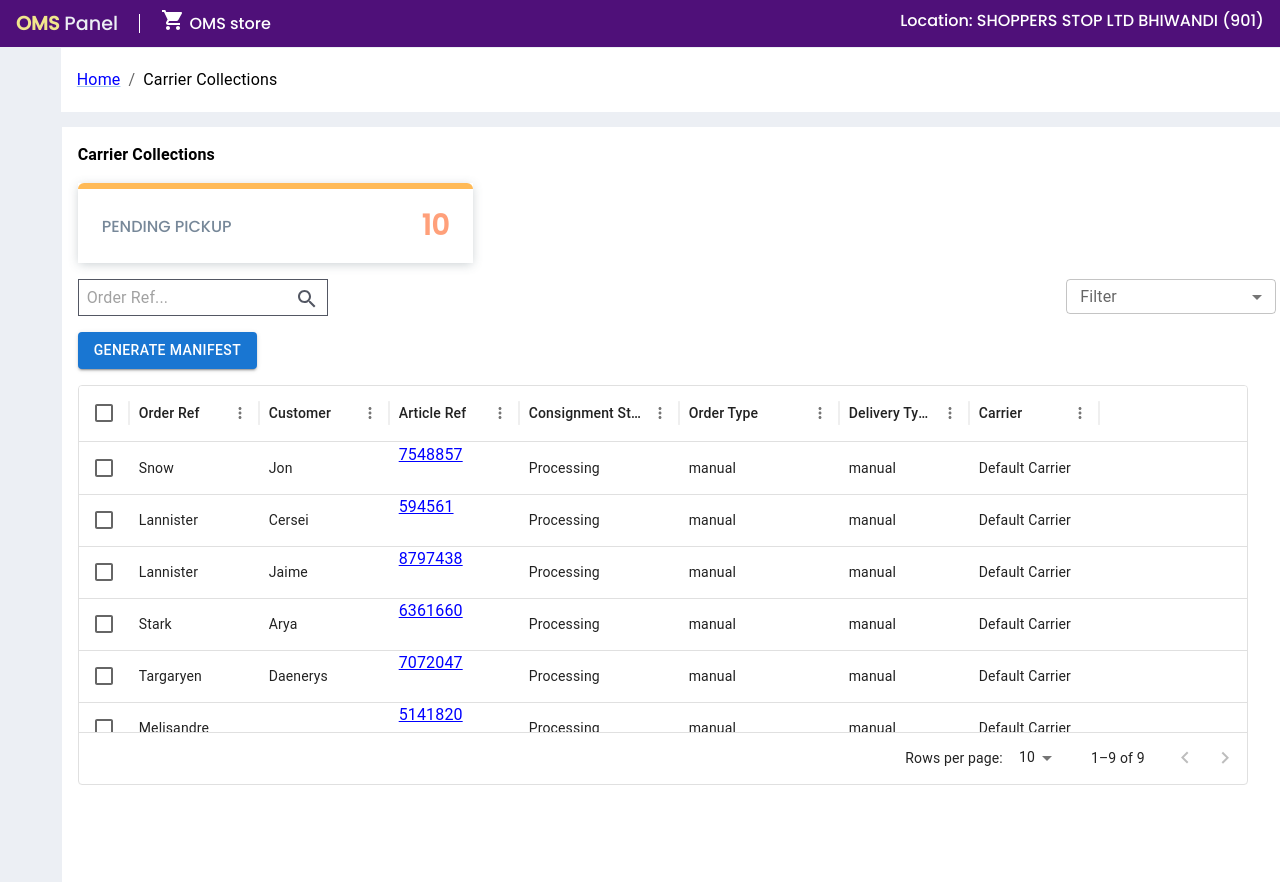
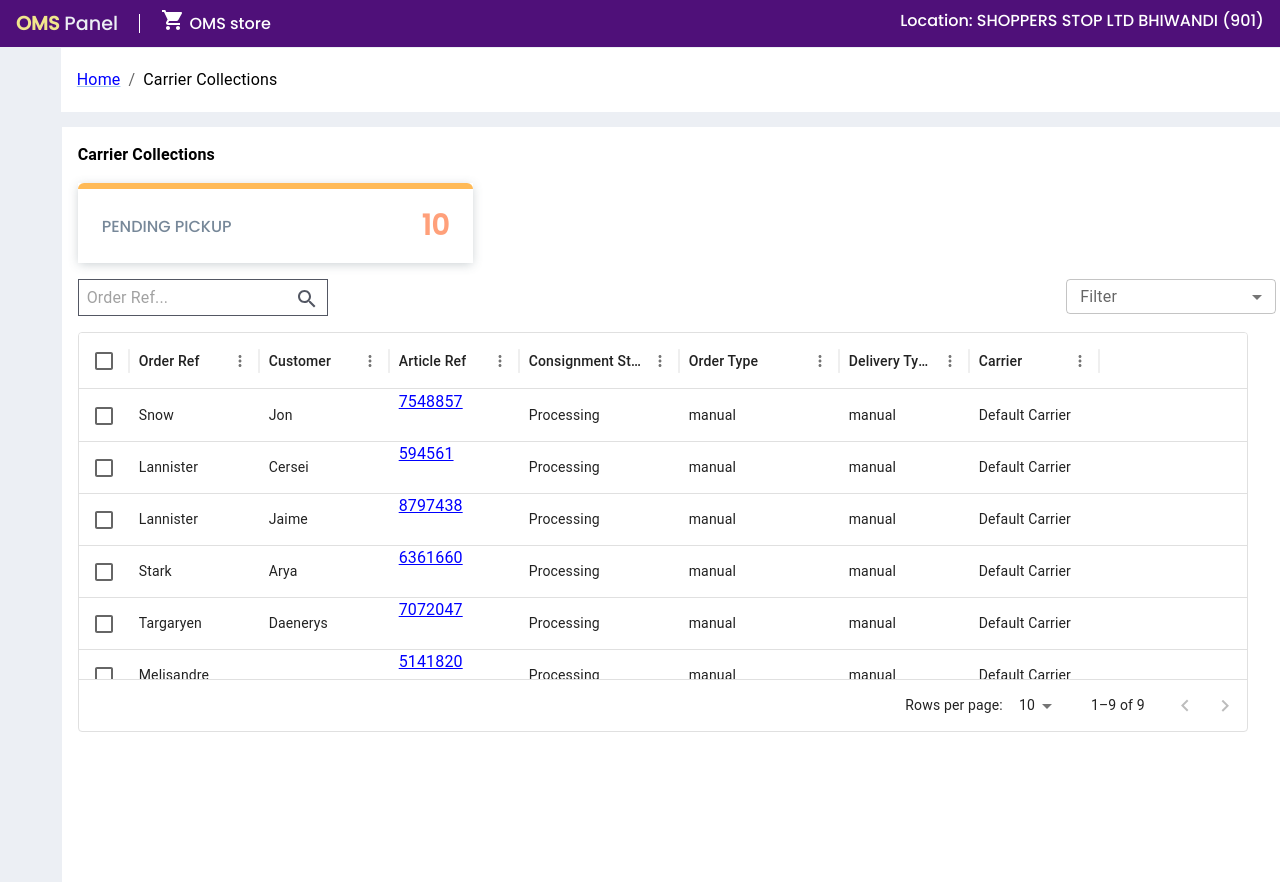
Before and after one commit to sshemantj/oms-panel, a Next.js app: page /carrier-collections in a window 1280 px wide. Built offline with nearby package versions, Linux system fonts and the light colour scheme.

Commit message:
generate manifest button condition added

```diff
--- a/src/modules/CarrierCollectionModule/index.tsx
+++ b/src/modules/CarrierCollectionModule/index.tsx
@@ -10,6 +10,7 @@ import SearchComponent from "@/component/molecules/searchComponent";
 import CustomSelect from "@/component/atoms/customSelect";
 import ManifestModal from "./manifestModal";
 import styles from "./carrierCollection.module.scss";
+import { GridRowSelectionModel } from "@mui/x-data-grid";
 
 const flex = {
   display: "flex",
@@ -33,7 +34,8 @@ const CarrierCollectionModule = () => {
     columns: carrierCollectionsColumns,
     rows: carrierCollectionsRows,
   });
-  const [value, setValue] = useState<number | null>(0);
+  const [selectedTableRows, setSelectedTableRows] =
+    useState<GridRowSelectionModel>([]);
   const [openModal, setOpenModal] = useState<boolean>(false);
 
   const cardsList: IBaseCardProps[] = [
@@ -51,6 +53,10 @@ const CarrierCollectionModule = () => {
 
   const handleGenerateManifest = () => {
     setOpenModal(true);
+  };
+
+  const onRowSelectionModelChange = (selectedIds: GridRowSelectionModel) => {
+    setSelectedTableRows(selectedIds);
   };
 
   return (
@@ -80,8 +86,19 @@ const CarrierCollectionModule = () => {
           })}
         </Grid>
         <Grid container mt={2}>
-          <Grid item sx={{ marginRight: "auto" }} md={3}>
-            <SearchComponent label="Order Ref..." />
+          <Grid item sx={{ marginRight: "auto" }} md={6}>
+            <Box display="flex" gap="1rem">
+              <SearchComponent label="Order Ref..." />
+              <Button
+                sx={{
+                  visibility: selectedTableRows.length ? "visible" : "hidden",
+                }}
+                onClick={() => handleGenerateManifest()}
+                variant="contained"
+              >
+                GENERATE MANIFEST
+              </Button>
+            </Box>
           </Grid>
           <Grid item sx={{ marginLeft: "auto" }} md={2}>
             <CustomSelect
@@ -111,17 +128,14 @@ const CarrierCollectionModule = () => {
             />
           </Grid>
         </Grid>
-        <Box mt={2}>
-          <Button onClick={() => handleGenerateManifest()} variant="contained">
-            GENERATE MANIFEST
-          </Button>
-        </Box>
+
         <Box mt={2}>
           <FeaturedTable
             {...{
               rows: tableState.rows,
               columns: tableState.columns,
               checkboxSelection: true,
+              onRowSelectionModelChange,
             }}
           />
         </Box>
```
